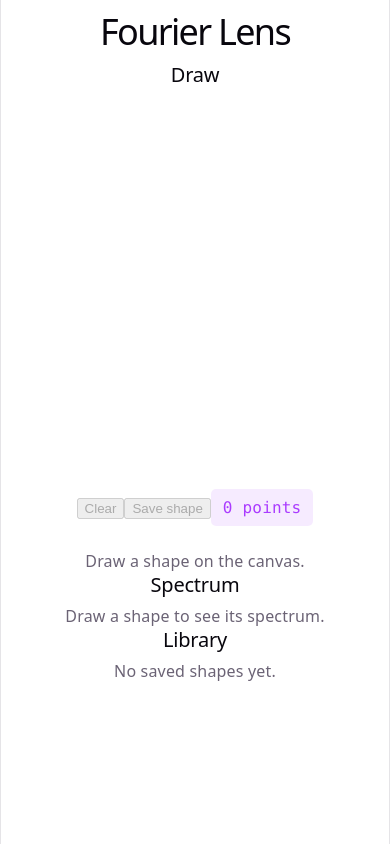
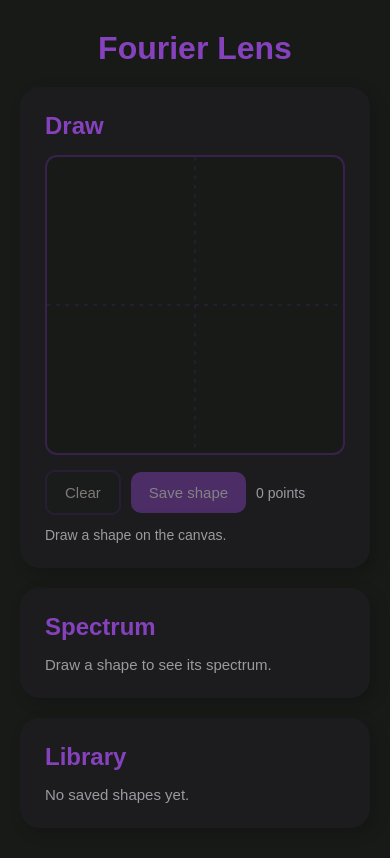
Before and after one commit to Kuso0taku/sibsutis-frontend, a React (Vite) app in the folder fourier-lens/client/: page / in a window 390 px wide. Built offline with nearby package versions, Linux system fonts and the light colour scheme.

Commit message:
add styles

```diff
--- a/fourier-lens/client/src/App.css
+++ b/fourier-lens/client/src/App.css
@@ -1,184 +1,123 @@
-.counter {
-  font-size: 16px;
-  padding: 5px 10px;
-  border-radius: 5px;
-  color: var(--accent);
-  background: var(--accent-bg);
-  border: 2px solid transparent;
-  transition: border-color 0.3s;
-  margin-bottom: 24px;
-
-  &:hover {
-    border-color: var(--accent-border);
-  }
-  &:focus-visible {
-    outline: 2px solid var(--accent);
-    outline-offset: 2px;
-  }
+.card {
+    background: #1C1C1F;
+    border-radius: 20px;
+    padding: 25px;
+    width: 100%;
+    box-shadow: 5px 5px 15px rgba(0, 0, 0, 0.2);
 }
 
-.hero {
-  position: relative;
-
-  .base,
-  .framework,
-  .vite {
-    inset-inline: 0;
-    margin: 0 auto;
-  }
-
-  .base {
-    width: 170px;
-    position: relative;
-    z-index: 0;
-  }
-
-  .framework,
-  .vite {
-    position: absolute;
-  }
-
-  .framework {
-    z-index: 1;
-    top: 34px;
-    height: 28px;
-    transform: perspective(2000px) rotateZ(300deg) rotateX(44deg) rotateY(39deg)
-      scale(1.4);
-  }
-
-  .vite {
-    z-index: 0;
-    top: 107px;
-    height: 26px;
-    width: auto;
-    transform: perspective(2000px) rotateZ(300deg) rotateX(40deg) rotateY(39deg)
-      scale(0.8);
-  }
+.card h2 {
+    color: #8642BD;
+    margin-bottom: 15px;
 }
 
-#center {
-  display: flex;
-  flex-direction: column;
-  gap: 25px;
-  place-content: center;
-  place-items: center;
-  flex-grow: 1;
-
-  @media (max-width: 1024px) {
-    padding: 32px 20px 24px;
-    gap: 18px;
-  }
+.btn {
+    padding: 12px 18px;
+    border: none;
+    border-radius: 10px;
+    background: #8642BD;
+    color: #fff;
+    font-size: 15px;
+    cursor: pointer;
 }
 
-#next-steps {
-  display: flex;
-  border-top: 1px solid var(--border);
-  text-align: left;
-
-  & > div {
-    flex: 1 1 0;
-    padding: 32px;
-    @media (max-width: 1024px) {
-      padding: 24px 20px;
-    }
-  }
-
-  .icon {
-    margin-bottom: 16px;
-    width: 22px;
-    height: 22px;
-  }
-
-  @media (max-width: 1024px) {
-    flex-direction: column;
-    text-align: center;
-  }
+.btn:hover:not(:disabled) {
+    background: #a964d6;
 }
 
-#docs {
-  border-right: 1px solid var(--border);
-
-  @media (max-width: 1024px) {
-    border-right: none;
-    border-bottom: 1px solid var(--border);
-  }
+.btn:disabled {
+    opacity: 0.45;
+    cursor: not-allowed;
 }
 
-#next-steps ul {
-  list-style: none;
-  padding: 0;
-  display: flex;
-  gap: 8px;
-  margin: 32px 0 0;
-
-  .logo {
-    height: 18px;
-  }
-
-  a {
-    color: var(--text-h);
-    font-size: 16px;
-    border-radius: 6px;
-    background: var(--social-bg);
-    display: flex;
-    padding: 6px 12px;
-    align-items: center;
-    gap: 8px;
-    text-decoration: none;
-    transition: box-shadow 0.3s;
-
-    &:hover {
-      box-shadow: var(--shadow);
-    }
-    .button-icon {
-      height: 18px;
-      width: 18px;
-    }
-  }
-
-  @media (max-width: 1024px) {
-    margin-top: 20px;
-    flex-wrap: wrap;
-    justify-content: center;
-
-    li {
-      flex: 1 1 calc(50% - 8px);
-    }
-
-    a {
-      width: 100%;
-      justify-content: center;
-      box-sizing: border-box;
-    }
-  }
+.btn-ghost {
+    background: #181a18;
+    color: #faede3;
+    border: 2px solid #38224D;
 }
 
-#spacer {
-  height: 88px;
-  border-top: 1px solid var(--border);
-  @media (max-width: 1024px) {
-    height: 48px;
-  }
+.btn-ghost:hover:not(:disabled) {
+    background: #181a18;
+    border-color: #8642BD;
 }
 
-.ticks {
-  position: relative;
-  width: 100%;
+.canvas {
+    display: block;
+    width: 100%;
+    max-width: 420px;
+    aspect-ratio: 1 / 1;
+    margin: 0 auto;
+    background: #181a18;
+    border: 2px solid #38224D;
+    border-radius: 12px;
+    touch-action: none;
+    cursor: crosshair;
+}
 
-  &::before,
-  &::after {
-    content: '';
-    position: absolute;
-    top: -4.5px;
-    border: 5px solid transparent;
-  }
+.axis {
+    stroke: #38224D;
+    stroke-width: 1;
+    stroke-dasharray: 4 6;
+}
 
-  &::before {
-    left: 0;
-    border-left-color: var(--border);
-  }
-  &::after {
-    right: 0;
-    border-right-color: var(--border);
-  }
+.trace {
+    fill: none;
+    stroke: #a964d6;
+    stroke-width: 2;
+    stroke-linejoin: round;
+    stroke-linecap: round;
 }
+
+.controls {
+    display: flex;
+    align-items: center;
+    gap: 10px;
+    flex-wrap: wrap;
+    margin-top: 15px;
+}
+
+.counter {
+    margin-left: auto;
+    font-size: 14px;
+    color: #9a9aa0;
+}
+
+.message {
+    margin-top: 12px;
+    font-size: 14px;
+    color: #9a9aa0;
+}
+
+.spectrum {
+    display: flex;
+    align-items: flex-end;
+    gap: 3px;
+    height: 160px;
+    padding: 12px;
+    background: #181a18;
+    border-radius: 12px;
+}
+
+.bar {
+    flex: 1;
+    min-width: 0;
+    background: #8642BD;
+    border-radius: 3px 3px 0 0;
+}
+
+.empty {
+    color: #9a9aa0;
+    font-size: 15px;
+}
+
+.library {
+    display: flex;
+    flex-wrap: wrap;
+    gap: 8px;
+}
+
+@media (max-width: 720px) {
+    .counter {
+        margin-left: 0;
+    }
+}
--- a/fourier-lens/client/src/index.css
+++ b/fourier-lens/client/src/index.css
@@ -1,111 +1,33 @@
-:root {
-  --text: #6b6375;
-  --text-h: #08060d;
-  --bg: #fff;
-  --border: #e5e4e7;
-  --code-bg: #f4f3ec;
-  --accent: #aa3bff;
-  --accent-bg: rgba(170, 59, 255, 0.1);
-  --accent-border: rgba(170, 59, 255, 0.5);
-  --social-bg: rgba(244, 243, 236, 0.5);
-  --shadow:
-    rgba(0, 0, 0, 0.1) 0 10px 15px -3px, rgba(0, 0, 0, 0.05) 0 4px 6px -2px;
-
-  --sans: system-ui, 'Segoe UI', Roboto, sans-serif;
-  --heading: system-ui, 'Segoe UI', Roboto, sans-serif;
-  --mono: ui-monospace, Consolas, monospace;
-
-  font: 18px/145% var(--sans);
-  letter-spacing: 0.18px;
-  color-scheme: light dark;
-  color: var(--text);
-  background: var(--bg);
-  font-synthesis: none;
-  text-rendering: optimizeLegibility;
-  -webkit-font-smoothing: antialiased;
-  -moz-osx-font-smoothing: grayscale;
-
-  @media (max-width: 1024px) {
-    font-size: 16px;
-  }
-}
-
-@media (prefers-color-scheme: dark) {
-  :root {
-    --text: #9ca3af;
-    --text-h: #f3f4f6;
-    --bg: #16171d;
-    --border: #2e303a;
-    --code-bg: #1f2028;
-    --accent: #c084fc;
-    --accent-bg: rgba(192, 132, 252, 0.15);
-    --accent-border: rgba(192, 132, 252, 0.5);
-    --social-bg: rgba(47, 48, 58, 0.5);
-    --shadow:
-      rgba(0, 0, 0, 0.4) 0 10px 15px -3px, rgba(0, 0, 0, 0.25) 0 4px 6px -2px;
-  }
-
-  #social .button-icon {
-    filter: invert(1) brightness(2);
-  }
+* {
+    margin: 0;
+    padding: 0;
+    box-sizing: border-box;
 }
 
 body {
-  margin: 0;
+    min-height: 100vh;
+    font-family: Arial, Helvetica, sans-serif;
+    background: #181a18;
+    color: #faede3;
+    display: flex;
+    flex-direction: column;
+    align-items: center;
 }
 
-#root {
-  width: 1126px;
-  max-width: 100%;
-  margin: 0 auto;
-  text-align: center;
-  border-inline: 1px solid var(--border);
-  min-height: 100svh;
-  display: flex;
-  flex-direction: column;
-  box-sizing: border-box;
+.container {
+    max-width: 1080px;
+    width: 100%;
+    padding: 30px 20px;
+    display: flex;
+    flex-direction: column;
+    align-items: center;
+    gap: 20px;
 }
 
-h1,
-h2 {
-  font-family: var(--heading);
-  font-weight: 500;
-  color: var(--text-h);
+.page-title {
+    color: #8642BD;
+    font-size: 32px;
+    display: flex;
+    align-items: center;
+    gap: 10px;
 }
-
-h1 {
-  font-size: 56px;
-  letter-spacing: -1.68px;
-  margin: 32px 0;
-  @media (max-width: 1024px) {
-    font-size: 36px;
-    margin: 20px 0;
-  }
-}
-h2 {
-  font-size: 24px;
-  line-height: 118%;
-  letter-spacing: -0.24px;
-  margin: 0 0 8px;
-  @media (max-width: 1024px) {
-    font-size: 20px;
-  }
-}
-p {
-  margin: 0;
-}
-
-code,
-.counter {
-  font-family: var(--mono);
-  display: inline-flex;
-  border-radius: 4px;
-  color: var(--text-h);
-}
-
-code {
-  font-size: 15px;
-  line-height: 135%;
-  padding: 4px 8px;
-  background: var(--code-bg);
-}
```
